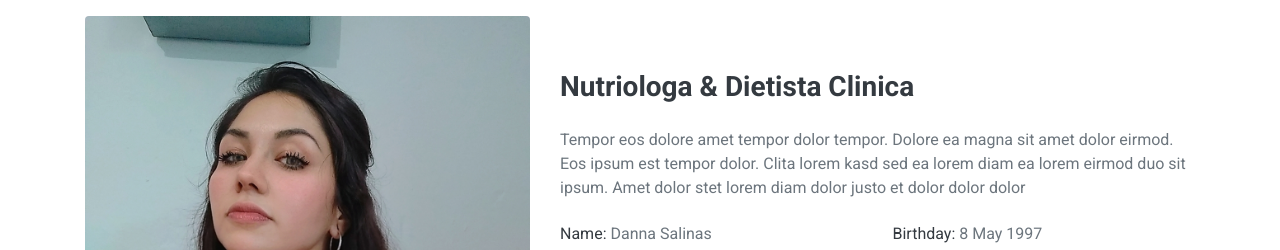
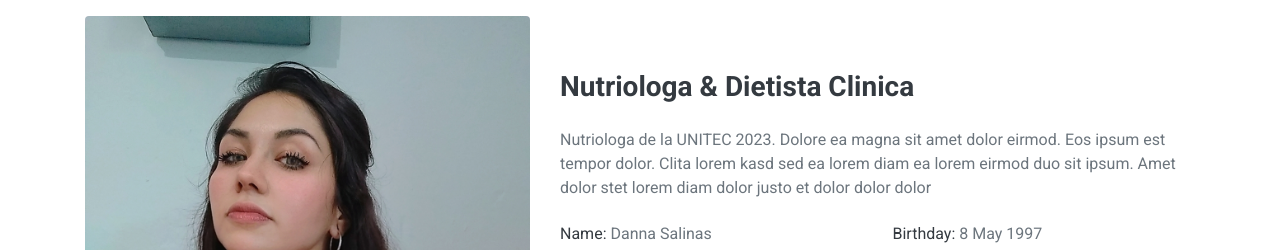
Before and after one commit to OrlandoBBatiz/PortfolioDanna, a plain HTML site: page index.html in a window 1280 px wide. Shown: the part 1080-1330 px from the top of the page. Drawn offline with nearby package versions, Linux system fonts and the light colour scheme.

Commit message:
Cambios en la seccion de Nutricion

```diff
--- a/index.html
+++ b/index.html
@@ -110,7 +110,7 @@
                 </div>
                 <div class="col-lg-7">
                     <h3 class="mb-4">Nutriologa & Dietista Clinica</h3>
-                    <p>Tempor eos dolore amet tempor dolor tempor. Dolore ea magna sit amet dolor eirmod. Eos ipsum est tempor dolor. Clita lorem kasd sed ea lorem diam ea lorem eirmod duo sit ipsum. Amet dolor stet lorem diam dolor justo et dolor dolor dolor</p>
+                    <p>Nutriologa de la UNITEC 2023. Dolore ea magna sit amet dolor eirmod. Eos ipsum est tempor dolor. Clita lorem kasd sed ea lorem diam ea lorem eirmod duo sit ipsum. Amet dolor stet lorem diam dolor justo et dolor dolor dolor</p>
                     <div class="row mb-3">
                         <div class="col-sm-6 py-2"><h6>Name: <span class="text-secondary">Danna Salinas</span></h6></div>
                         <div class="col-sm-6 py-2"><h6>Birthday: <span class="text-secondary">8 May 1997</span></h6></div>
```
